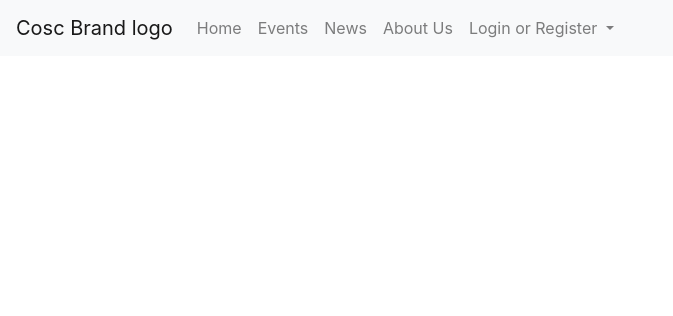
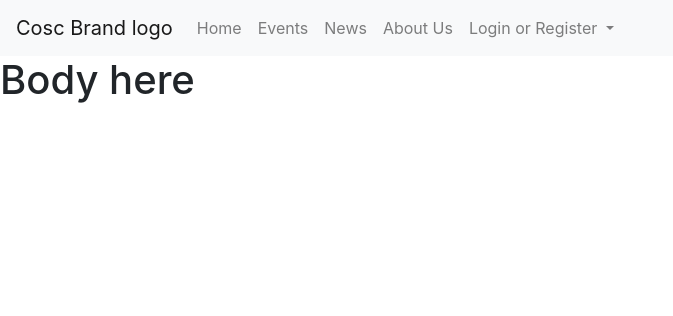
Before and after one commit to hconlin/cosc224, a Django app: page / in a window 1280 px wide. Shown: the top 316 px of the page, without its empty margins (0-673 px from the left). Run offline with Django 3.2, Linux system fonts and the light colour scheme; some libraries are stand-ins or nearby versions.

Commit message:
added blocks back in
we need the blocks in there for extending from the base (see createEvents.html) or they just show the base and nothing else

```diff
--- a/templates/base.html
+++ b/templates/base.html
@@ -6,7 +6,9 @@
 		<script src="https://code.jquery.com/jquery-3.3.1.slim.min.js" integrity="sha384-q8i/X+965DzO0rT7abK41JStQIAqVgRVzpbzo5smXKp4YfRvH+8abtTE1Pi6jizo" crossorigin="anonymous"></script>
         <script src="https://cdnjs.cloudflare.com/ajax/libs/popper.js/1.14.7/umd/popper.min.js" integrity="sha384-UO2eT0CpHqdSJQ6hJty5KVphtPhzWj9WO1clHTMGa3JDZwrnQq4sF86dIHNDz0W1" crossorigin="anonymous"></script>
         <script src="https://stackpath.bootstrapcdn.com/bootstrap/4.3.1/js/bootstrap.min.js" integrity="sha384-JjSmVgyd0p3pXB1rRibZUAYoIIy6OrQ6VrjIEaFf/nJGzIxFDsf4x0xIM+B07jRM" crossorigin="anonymous"></script>
-        <title>COSC Events</title>
+		{% block head %}
+		<title>title here</title>
+		{% endblock %}
     </head>
 
     <body>
@@ -55,5 +57,8 @@
             </ul>
         </div>
     </nav>
+	    	{% block body %}
+		<h1>Body here</h1>
+		{% endblock %}
     </body>
 <html>
```
